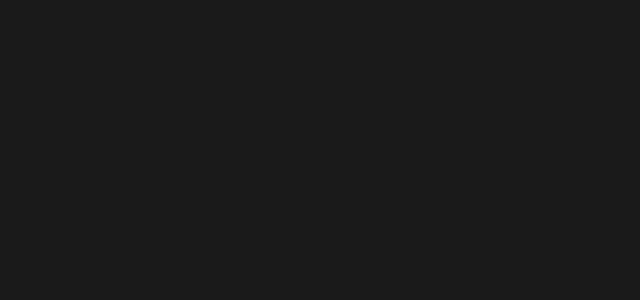
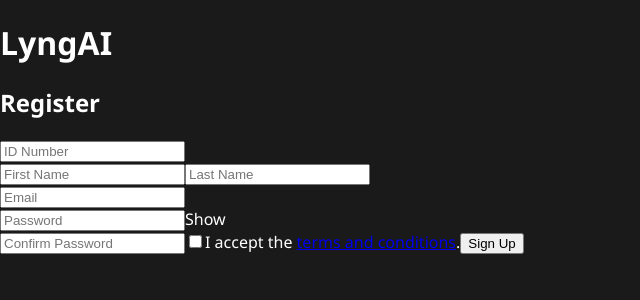
Before and after one commit to R-B-Devs/FinTech, a React (Create React App) app in the folder client/: page /register in a window 1280 px wide. Before the commit this address had no page. Shown: the top 300 px of the page, without its empty margins (0-640 px from the left). Built offline with nearby package versions, Linux system fonts and the light colour scheme; the HTML template or start-up script is replaced by a standard one.

Commit message:
Registration implements the Registration interface. // It is used to register a new user in the system.

```diff
--- a/client/src/App.js
+++ b/client/src/App.js
@@ -7,6 +7,7 @@ import LoginPage from "./pages/LoginPage";
 import DemoPage from "./pages/DemoPage";
 import ForgotPassword from "./pages/ForgotPassword.jsx";
 import ResetPassword from "./pages/ResetPassword";
+import RegistrationPage from "./pages/Registration-page"; // ✅ Correct import
 
 function App() {
   return (
@@ -17,7 +18,7 @@ function App() {
         <Route path="/demo" element={<DemoPage />} />
         <Route path="/forgot-password" element={<ForgotPassword />} />
         <Route path="/reset-password" element={<ResetPassword />} />
-
+        <Route path="/register" element={<RegistrationPage />} /> {/* ✅ Correct usage */}
       </Routes>
     </Router>
   );
--- /dev/null
+++ b/client/src/pages/Registration-page.jsx
@@ -0,0 +1,226 @@
+import React, { useState } from 'react';
+/* import '../styles/registration-page.css'; */
+
+function RegistrationForm() {
+  const [idNumber, setIdNumber] = useState('');
+  const [firstName, setFirstName] = useState('');
+  const [lastName, setLastName] = useState('');
+  const [email, setEmail] = useState('');
+  const [password, setPassword] = useState('');
+  const [confirmPassword, setConfirmPassword] = useState('');
+  const [termsAccepted, setTermsAccepted] = useState(false);
+  const [acceptedAt, setAcceptedAt] = useState(null);
+
+  const [errors, setErrors] = useState({});
+  const [showPassword, setShowPassword] = useState(false);
+  const [loading, setLoading] = useState(false);
+  const [showTermsModal, setShowTermsModal] = useState(false);
+
+  const isValidSouthAfricanID = (id) => {
+    if (!/^\d{13}$/.test(id)) return false;
+
+    const birth = id.substring(0, 6);
+    const year = parseInt(birth.substring(0, 2), 10);
+    const month = parseInt(birth.substring(2, 4), 10);
+    const day = parseInt(birth.substring(4, 6), 10);
+    const fullYear = year >= 0 && year <= 29 ? 2000 + year : 1900 + year;
+    const date = new Date(fullYear, month - 1, day);
+    if (
+      date.getFullYear() !== fullYear ||
+      date.getMonth() !== month - 1 ||
+      date.getDate() !== day
+    )
+      return false;
+
+    const citizenship = parseInt(id.charAt(10));
+    if (![0, 1].includes(citizenship)) return false;
+
+    // Luhn algorithm
+    const digits = id.split('').map(Number);
+    let evenDigits = '';
+    for (let i = 1; i < 12; i += 2) evenDigits += digits[i];
+    evenDigits = (parseInt(evenDigits) * 2).toString();
+    let evenSum = evenDigits.split('').reduce((sum, digit) => sum + parseInt(digit), 0);
+
+    let oddSum = 0;
+    for (let i = 0; i < 12; i += 2) oddSum += digits[i];
+
+    const total = evenSum + oddSum;
+    const checkDigit = (10 - (total % 10)) % 10;
+
+    return checkDigit === digits[12];
+  };
+
+  const validatePassword = (pw) => {
+    return (
+      pw.length >= 8 &&
+      /[!@#$%^&*(),.?":{}|<>]/.test(pw) &&
+      (pw.match(/\d/g) || []).length >= 2
+    );
+  };
+
+  const validateEmail = (email) => /^[^\s@]+@[^\s@]+\.[^\s@]+$/.test(email);
+
+  const handleSubmit = (e) => {
+    e.preventDefault();
+    const newErrors = {};
+
+    if (!isValidSouthAfricanID(idNumber)) {
+      newErrors.idNumber = 'Invalid SA ID Number.';
+    }
+    if (!firstName.trim()) newErrors.firstName = 'First name is required.';
+    if (!lastName.trim()) newErrors.lastName = 'Last name is required.';
+    if (!validateEmail(email)) newErrors.email = 'Invalid email format.';
+    if (!validatePassword(password)) {
+      newErrors.password = 'Password must be 8+ chars, 1 symbol & 2 numbers.';
+    }
+    if (password !== confirmPassword) {
+      newErrors.confirmPassword = 'Passwords do not match.';
+    }
+    if (!termsAccepted) {
+      newErrors.termsAccepted = 'You must accept the terms and conditions.';
+    }
+
+    setErrors(newErrors);
+
+    if (Object.keys(newErrors).length === 0) {
+      setLoading(true);
+      setTimeout(() => {
+        alert('Registration successful!');
+        setIdNumber('');
+        setFirstName('');
+        setLastName('');
+        setEmail('');
+        setPassword('');
+        setConfirmPassword('');
+        setTermsAccepted(false);
+        setAcceptedAt(null);
+        setErrors({});
+        setLoading(false);
+      }, 2000);
+    }
+  };
+
+  return (
+    <div className="registration-container">
+      <h1>
+        <span className="brand">Lyng</span><span className="highlight">AI</span>
+      </h1>
+      <h2>Register</h2>
+      <form className="form-box" onSubmit={handleSubmit} noValidate>
+        <input
+          type="text"
+          placeholder="ID Number"
+          value={idNumber}
+          onChange={(e) => setIdNumber(e.target.value)}
+        />
+        {errors.idNumber && <p className="error">{errors.idNumber}</p>}
+
+        <div className="name-fields">
+          <input
+            type="text"
+            placeholder="First Name"
+            value={firstName}
+            onChange={(e) => setFirstName(e.target.value)}
+          />
+          {errors.firstName && <p className="error">{errors.firstName}</p>}
+
+          <input
+            type="text"
+            placeholder="Last Name"
+            value={lastName}
+            onChange={(e) => setLastName(e.target.value)}
+          />
+          {errors.lastName && <p className="error">{errors.lastName}</p>}
+        </div>
+
+        <input
+          type="email"
+          placeholder="Email"
+          value={email}
+          onChange={(e) => setEmail(e.target.value)}
+        />
+        {errors.email && <p className="error">{errors.email}</p>}
+
+        <div className="password-wrapper">
+          <input
+            type={showPassword ? 'text' : 'password'}
+            placeholder="Password"
+            value={password}
+            onChange={(e) => setPassword(e.target.value)}
+          />
+          <span
+            className="toggle-password-span"
+            onClick={() => setShowPassword(!showPassword)}
+          >
+            {showPassword ? 'Hide' : 'Show'}
+          </span>
+        </div>
+        {errors.password && <p className="error">{errors.password}</p>}
+
+        <input
+          type="password"
+          placeholder="Confirm Password"
+          value={confirmPassword}
+          onChange={(e) => setConfirmPassword(e.target.value)}
+        />
+        {errors.confirmPassword && <p className="error">{errors.confirmPassword}</p>}
+
+        <label className="terms-label">
+          <input
+            type="checkbox"
+            checked={termsAccepted}
+            onChange={(e) => {
+              setTermsAccepted(e.target.checked);
+              setAcceptedAt(e.target.checked ? new Date().toISOString() : null);
+            }}
+          />
+          I accept the{' '}
+          <a
+            href="#"
+            onClick={(e) => {
+              e.preventDefault();
+              setShowTermsModal(true);
+            }}
+            className="terms-link"
+          >
+            terms and conditions
+          </a>.
+        </label>
+        {errors.termsAccepted && <p className="error">{errors.termsAccepted}</p>}
+
+        <input
+          type="submit"
+          className="signup-btn"
+          value={loading ? 'Registering...' : 'Sign Up'}
+          disabled={loading}
+        />
+      </form>
+
+      {/* Terms Modal */}
+      {showTermsModal && (
+        <div className="modal-overlay">
+          <div className="modal-content">
+            <span
+              className="modal-close"
+              onClick={() => setShowTermsModal(false)}
+              title="Close"
+            >
+              &times;
+            </span>
+            <h3>Terms and Conditions</h3>
+            <p>
+              These terms and conditions govern your use of our platform. By registering,
+              you agree to comply with our privacy policy, code of conduct, and all applicable laws.
+              You may not misuse the service or distribute harmful content. Violation may result in account suspension.
+              <br /><br />
+              If you do not agree with these terms, please do not register.
+            </p>
+          </div>
+        </div>
+      )}
+    </div>
+  );
+}
+
+export default RegistrationForm;
```
